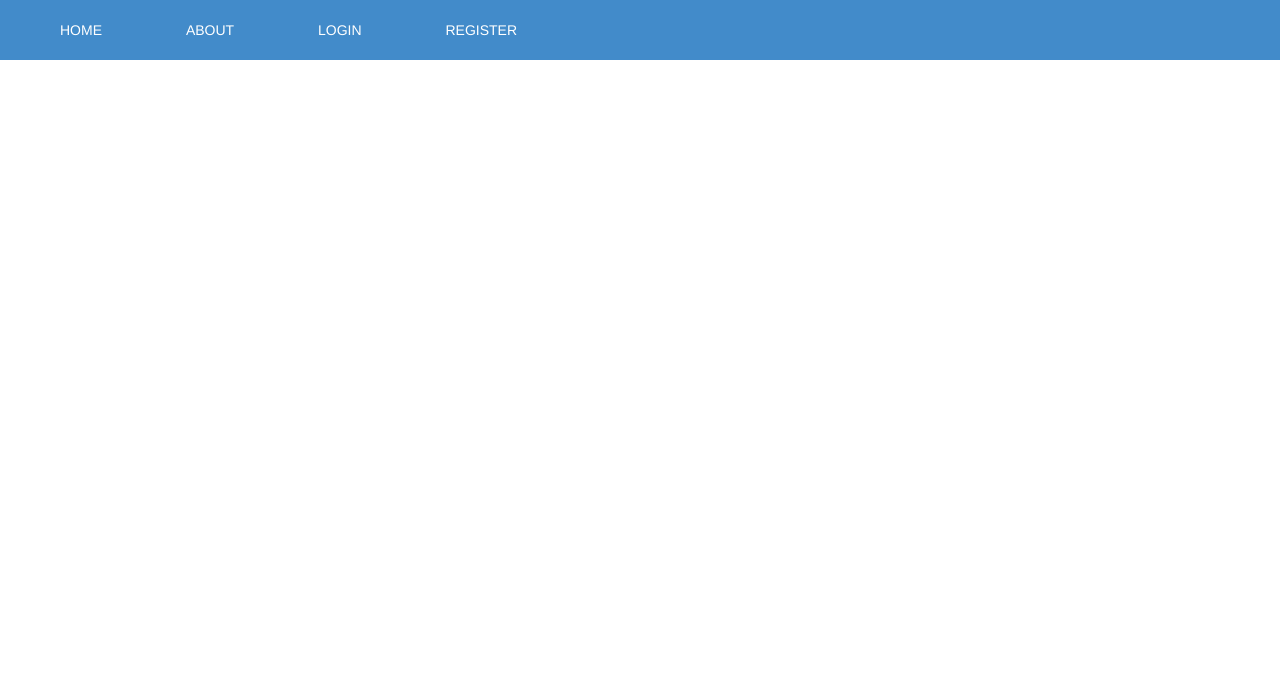
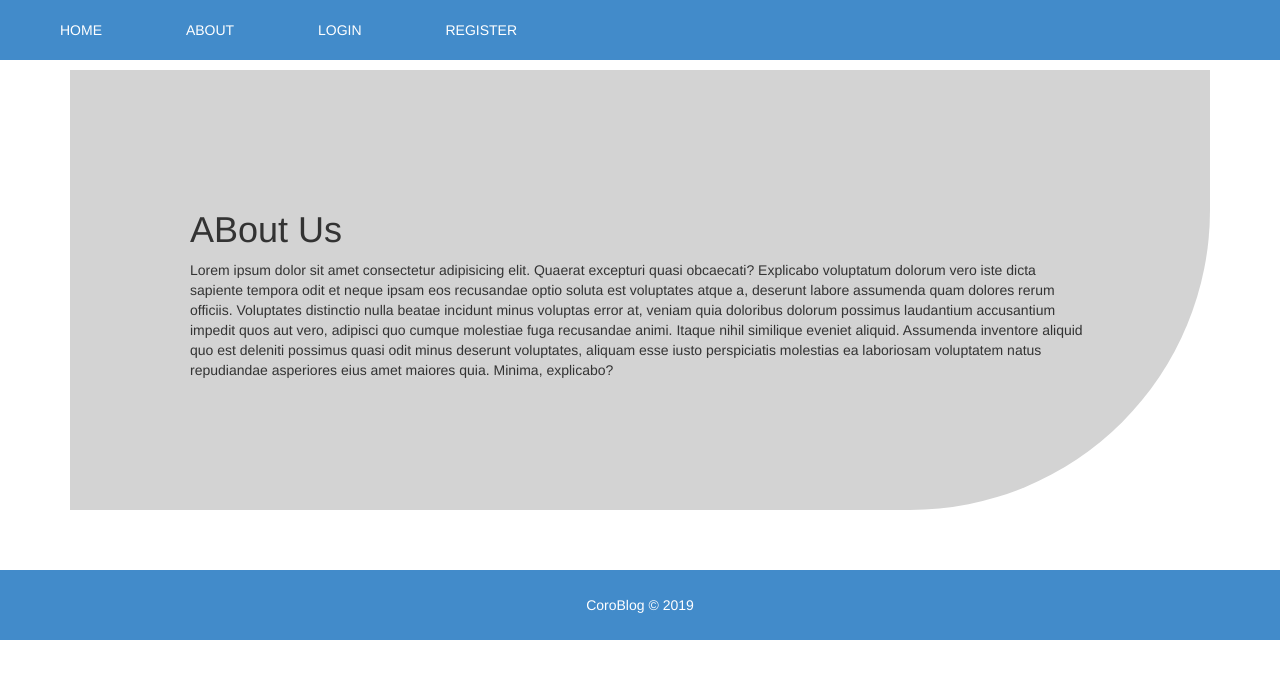
Before and after one commit to jod35/CoroBlog, a Flask app: page /about in a window 1280 px wide. Shown: the top 679 px of the page. Run offline with Flask 2, Linux system fonts and the light colour scheme; some libraries are stand-ins or nearby versions.

Commit message:
first frontend changes

```diff
--- a/simple/static/main.css
+++ b/simple/static/main.css
@@ -24,3 +24,10 @@ li :hover{
     padding: 120px;
     border-bottom-right-radius: 300px;
 }
+.container{
+    min-height: 500px;
+}
+
+footer{
+    padding: 25px;
+}
--- a/simple/templates/about.html
+++ b/simple/templates/about.html
@@ -1,5 +1,7 @@
 {% extends 'layout.html' %}
-
 {% block body %}
-
+    <div class="main">
+        <h1>ABout Us</h1>
+        <p>Lorem ipsum dolor sit amet consectetur adipisicing elit. Quaerat excepturi quasi obcaecati? Explicabo voluptatum dolorum vero iste dicta sapiente tempora odit et neque ipsam eos recusandae optio soluta est voluptates atque a, deserunt labore assumenda quam dolores rerum officiis. Voluptates distinctio nulla beatae incidunt minus voluptas error at, veniam quia doloribus dolorum possimus laudantium accusantium impedit quos aut vero, adipisci quo cumque molestiae fuga recusandae animi. Itaque nihil similique eveniet aliquid. Assumenda inventore aliquid quo est deleniti possimus quasi odit minus deserunt voluptates, aliquam esse iusto perspiciatis molestias ea laboriosam voluptatem natus repudiandae asperiores eius amet maiores quia. Minima, explicabo?</p>
+    </div>
 {% endblock body %}
--- a/simple/templates/index.html
+++ b/simple/templates/index.html
@@ -3,7 +3,7 @@
     <div class="main ">
         <h1>Hello World</h1>
         <p>Welcome to my project</p>
-        <a href="" class="btn btn-primary">Register</a>
-        <a href="" class="btn btn-primary">Login</a>
+        <a href="{{url_for('create_account')}}" class="btn btn-primary">Register</a>
+        <a href="{{url_for('login')}}" class="btn btn-primary">Login</a>
     </div>
 {% endblock body %}
--- a/simple/templates/layout.html
+++ b/simple/templates/layout.html
@@ -6,7 +6,7 @@
     <link rel="stylesheet" href="../static/bootstrap.min.css">
     <link rel="stylesheet" href="../static/main.css">
 
-    <title>Document</title>
+    <title>CoroBlog</title>
 </head>
 <body>
     <ul class="bg-primary">
@@ -24,12 +24,13 @@
     </ul>
 
     <div class="container">
-
         {% block body %}
 
         {% endblock body %}
-
     </div>
 
+<footer class="bg-primary">
+    <center>CoroBlog &copy; 2019 </center>
+</footer>
 </body>
 </html>
--- a/simple/templates/signup.html
+++ b/simple/templates/signup.html
@@ -35,5 +35,8 @@
     <div class="form-group">
         <button type="submit" class="btn btn-primary">Sign Up</button>
     </div>
+
+    <small>Already have an Account, <a href="{{url_for('login')}}">Login</a></small>
+
 </form>
 {% endblock body %}
```
Also changed, not shown: simple/templates/login.html (+6 -1 lines).
